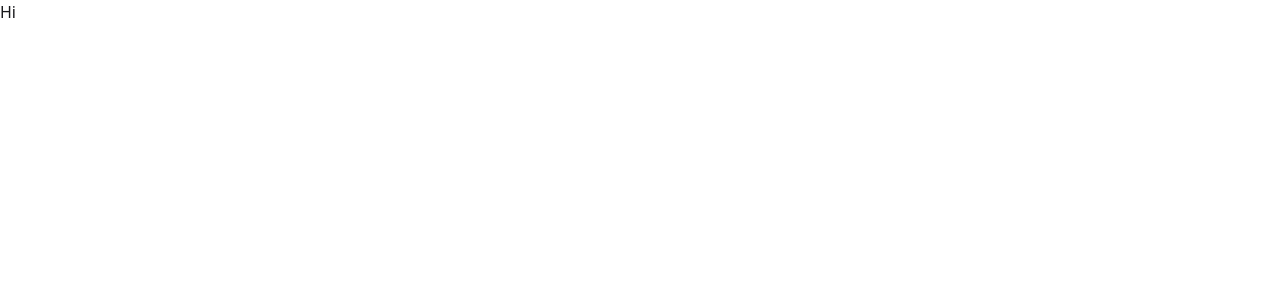
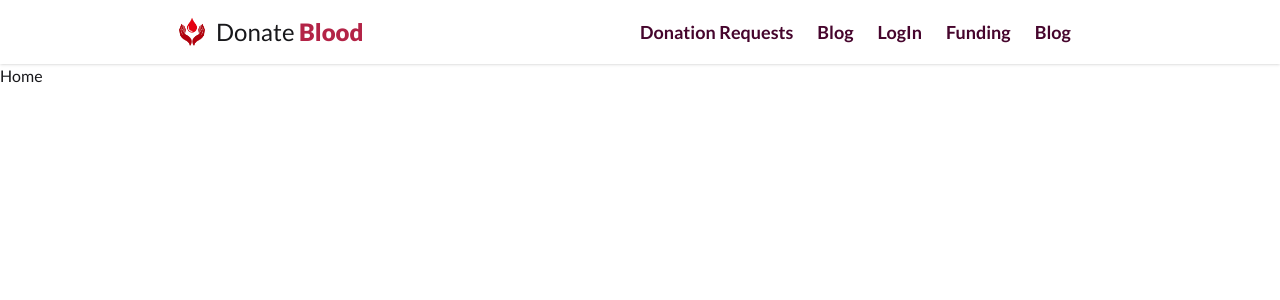
Before and after one commit to mubtasimprime/NewsPaper_MERN, a React (Vite) app: page / in a window 1280 px wide. Shown: the top 300 px of the page. Built offline with nearby package versions, Linux system fonts and the light colour scheme.

Commit message:
Navbar added

```diff
--- a/src/App.jsx
+++ /dev/null
@@ -1,9 +0,0 @@
-function App() {
-  return (
-    <>
-      <h1>Hello</h1>
-    </>
-  );
-}
-
-export default App;
--- a/src/index.css
+++ b/src/index.css
@@ -1,2 +1,19 @@
+@import url("https://fonts.googleapis.com/css2?family=Lato:ital,wght@0,100;0,300;0,400;0,700;0,900;1,100;1,300;1,400;1,700;1,900&display=swap");
 @import "tailwindcss";
 @plugin "daisyui";
+
+.lato {
+  font-family: "Lato", sans-serif;
+}
+
+.text-10 {
+  @apply text-[#46052D];
+}
+
+.text-1 {
+  @apply text-[#B32346];
+}
+
+.text-4 {
+  @apply text-[#B32346];
+}
--- /dev/null
+++ b/src/layout/RootLayout.jsx
@@ -0,0 +1,16 @@
+import React from "react";
+import { Outlet } from "react-router";
+import Navbar from "../pages/shared/Navbar";
+
+const RootLayout = () => {
+  return (
+    <div className="lato">
+      <div className="shadow-sm bg-white sticky top-0 z-50">
+        <Navbar></Navbar>
+      </div>
+      <Outlet></Outlet>
+    </div>
+  );
+};
+
+export default RootLayout;
--- /dev/null
+++ b/src/pages/Home.jsx
@@ -0,0 +1,7 @@
+import React from "react";
+
+const Home = () => {
+  return <div>Home</div>;
+};
+
+export default Home;
--- /dev/null
+++ b/src/pages/shared/Navbar.jsx
@@ -0,0 +1,105 @@
+import { Link, NavLink } from "react-router";
+import Logo from "../../assets/logo_blood.png";
+
+const Navbar = () => {
+  const navItems = (
+    <>
+      <li>
+        <NavLink
+          to="/"
+          className={({ isActive }) =>
+            isActive ? "text-10 font-semibold" : "hover:scale-105"
+          }
+        >
+          Donation Requests
+        </NavLink>
+      </li>
+      <li>
+        <NavLink
+          to="#"
+          className={({ isActive }) =>
+            isActive ? "text-10 font-semibold" : "hover:scale-105"
+          }
+        >
+          Blog
+        </NavLink>
+      </li>
+      <li>
+        <NavLink
+          to="#"
+          className={({ isActive }) =>
+            isActive ? "text-10 font-semibold" : "hover:scale-105"
+          }
+        >
+          LogIn
+        </NavLink>
+      </li>
+      <li>
+        <NavLink
+          to="#"
+          className={({ isActive }) =>
+            isActive ? "text-10 font-semibold" : "hover:scale-105"
+          }
+        >
+          Funding
+        </NavLink>
+      </li>
+      <li>
+        <NavLink
+          to="#"
+          className={({ isActive }) =>
+            isActive ? "text-10 font-semibold" : "hover:scale-105"
+          }
+        >
+          Blog
+        </NavLink>
+      </li>
+    </>
+  );
+  return (
+    <div className="navbar max-w-9/12 mx-auto">
+      <div className="navbar-start">
+        <div className="dropdown">
+          <div tabIndex={0} role="button" className="btn btn-ghost lg:hidden">
+            <svg
+              xmlns="http://www.w3.org/2000/svg"
+              className="h-5 w-5"
+              fill="none"
+              viewBox="0 0 24 24"
+              stroke="currentColor"
+            >
+              {" "}
+              <path
+                strokeLinecap="round"
+                strokeLinejoin="round"
+                strokeWidth="2"
+                d="M4 6h16M4 12h8m-8 6h16"
+              />{" "}
+            </svg>
+          </div>
+          <ul
+            tabIndex={0}
+            className="menu menu-sm dropdown-content bg-base-100 rounded-box z-1 mt-3 w-52 p-2 shadow"
+          >
+            {navItems}
+          </ul>
+        </div>
+        <Link to="/" className="flex items-center">
+          <img className="w-12 h-12 md:w-12 md:h-12" src={Logo} alt="" />
+          <h1 className="md:text-2xl">
+            Donate <span className="text-1 font-black">Blood</span>
+          </h1>
+        </Link>
+      </div>
+      <div className="navbar-center hidden lg:flex">
+        <ul className="flex gap-6 items-center justify-center text-lg font-medium text-10">
+          {navItems}
+        </ul>
+      </div>
+
+      {/* Right Side Buttons */}
+    </div>
+  );
+};
+
+export default Navbar;
--- a/src/router/router.jsx
+++ b/src/router/router.jsx
@@ -1,8 +1,11 @@
 import { createBrowserRouter } from "react-router";
+import RootLayout from "../layout/RootLayout";
+import Home from "../pages/Home";
 
 export const router = createBrowserRouter([
   {
     path: "/",
-    element: <div>Hi</div>,
+    Component: RootLayout,
+    children: [{ index: true, Component: Home }],
   },
 ]);
```
Also changed, not shown: src/assets/logo.png (added), src/assets/logo_blood.png (added).
